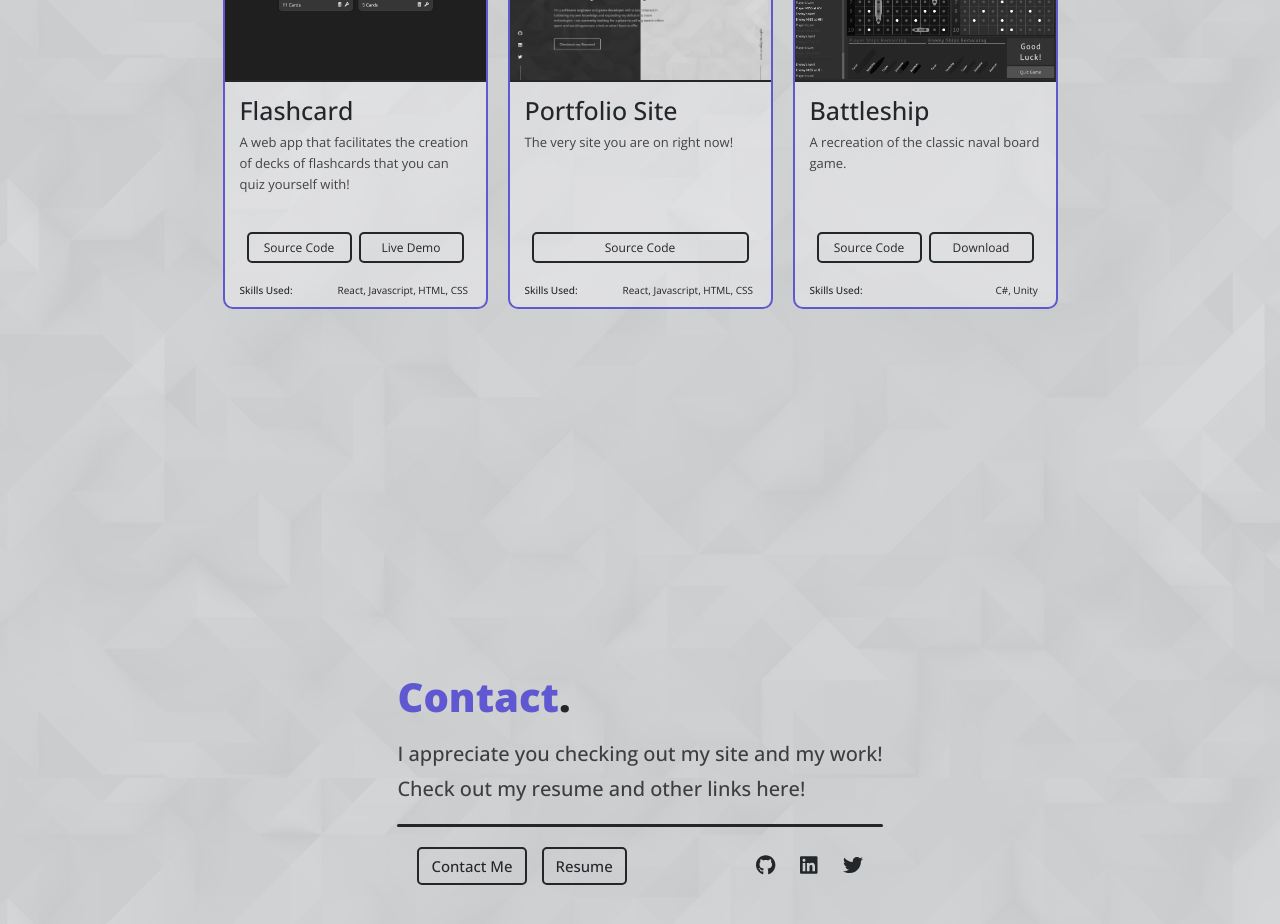
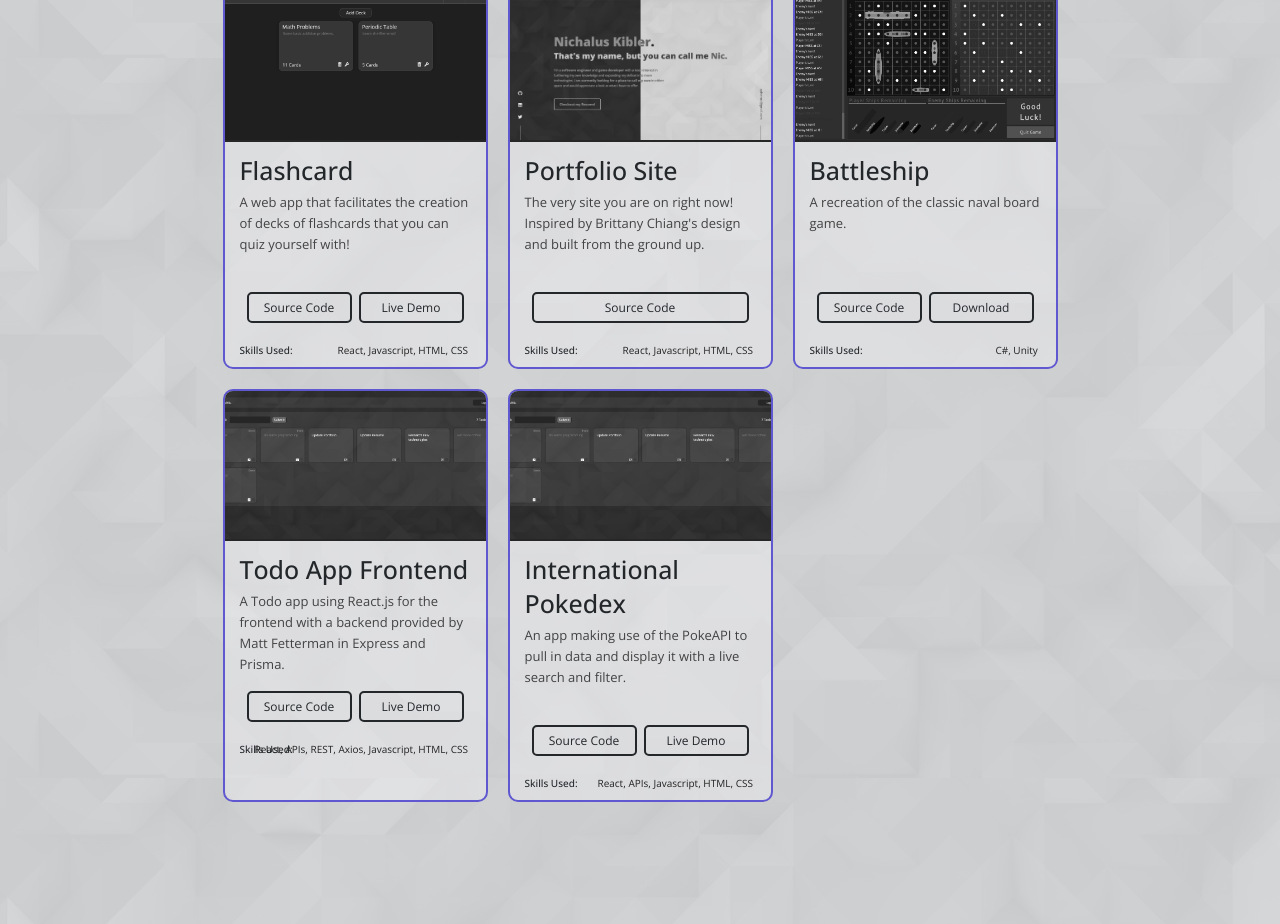
Before and after one commit to Aphemra/portfolio, a React (Create React App) app: page / in a window 1280 px wide. Shown: the part 2180-3104 px from the top of the page. Built offline with nearby package versions, Linux system fonts and the light colour scheme.

Commit message:
Updated skill and project list * Added todo app frontend and pokedex to projects * Added APIs, REST, Axios, and Express to skills

```diff
--- a/src/data/projectsData.js
+++ b/src/data/projectsData.js
@@ -3,6 +3,7 @@ import uuid from "react-uuid";
 import flashcard from "../images/projectImages/flashcard.png";
 import battleship from "../images/projectImages/battleship.png";
 import portfolio from "../images/projectImages/portfolio.png";
+import todo from "../images/projectImages/todoApp.png";
 
 export const projects = [
 	{
@@ -18,7 +19,7 @@ export const projects = [
 	{
 		id: uuid(),
 		title: "Portfolio Site",
-		description: "The very site you are on right now!",
+		description: "The very site you are on right now! Inspired by Brittany Chiang's design and built from the ground up.",
 		imageSource: portfolio,
 		skillsUsed: ["React", "Javascript", "HTML", "CSS"],
 		repoLink: "https://github.com/Aphemra/portfolio",
@@ -35,4 +36,23 @@ export const projects = [
 		liveLink: "",
 		downloadLink: "https://niccantcode.itch.io/battleship",
 	},
+	{
+		id: uuid(),
+		title: "Todo App Frontend",
+		description:
+			"A Todo app using React.js for the frontend with a backend provided by Matt Fetterman in Express and Prisma.",
+		imageSource: todo,
+		skillsUsed: ["React", "APIs", "REST", "Axios", "Javascript", "HTML", "CSS"],
+		repoLink: "https://github.com/Aphemra/todo-app",
+		liveLink: "https://aphemra-todo.netlify.app/",
+	},
+	{
+		id: uuid(),
+		title: "International Pokedex",
+		description: "An app making use of the PokeAPI to pull in data and display it with a live search and filter.",
+		imageSource: todo,
+		skillsUsed: ["React", "APIs", "Javascript", "HTML", "CSS"],
+		repoLink: "https://github.com/Aphemra/international-pokedex",
+		liveLink: "https://aphemra.github.io/international-pokedex/",
+	},
 ];
--- a/src/data/skillsData.js
+++ b/src/data/skillsData.js
@@ -36,6 +36,30 @@ export const webSkills = [
 		category: "web",
 		name: "Node",
 		confidence: 0.4,
+	},
+	{
+		id: uuid(),
+		category: "web",
+		name: "APIs",
+		confidence: 0.75,
+	},
+	{
+		id: uuid(),
+		category: "web",
+		name: "REST",
+		confidence: 0.75,
+	},
+	{
+		id: uuid(),
+		category: "web",
+		name: "Express",
+		confidence: 0.4,
+	},
+	{
+		id: uuid(),
+		category: "web",
+		name: "Axios",
+		confidence: 0.6,
 	},
 ];
 export const gameSkills = [
```
Also changed, not shown: src/images/projectImages/pokedex.png (added), src/images/projectImages/todoApp.png (added).
